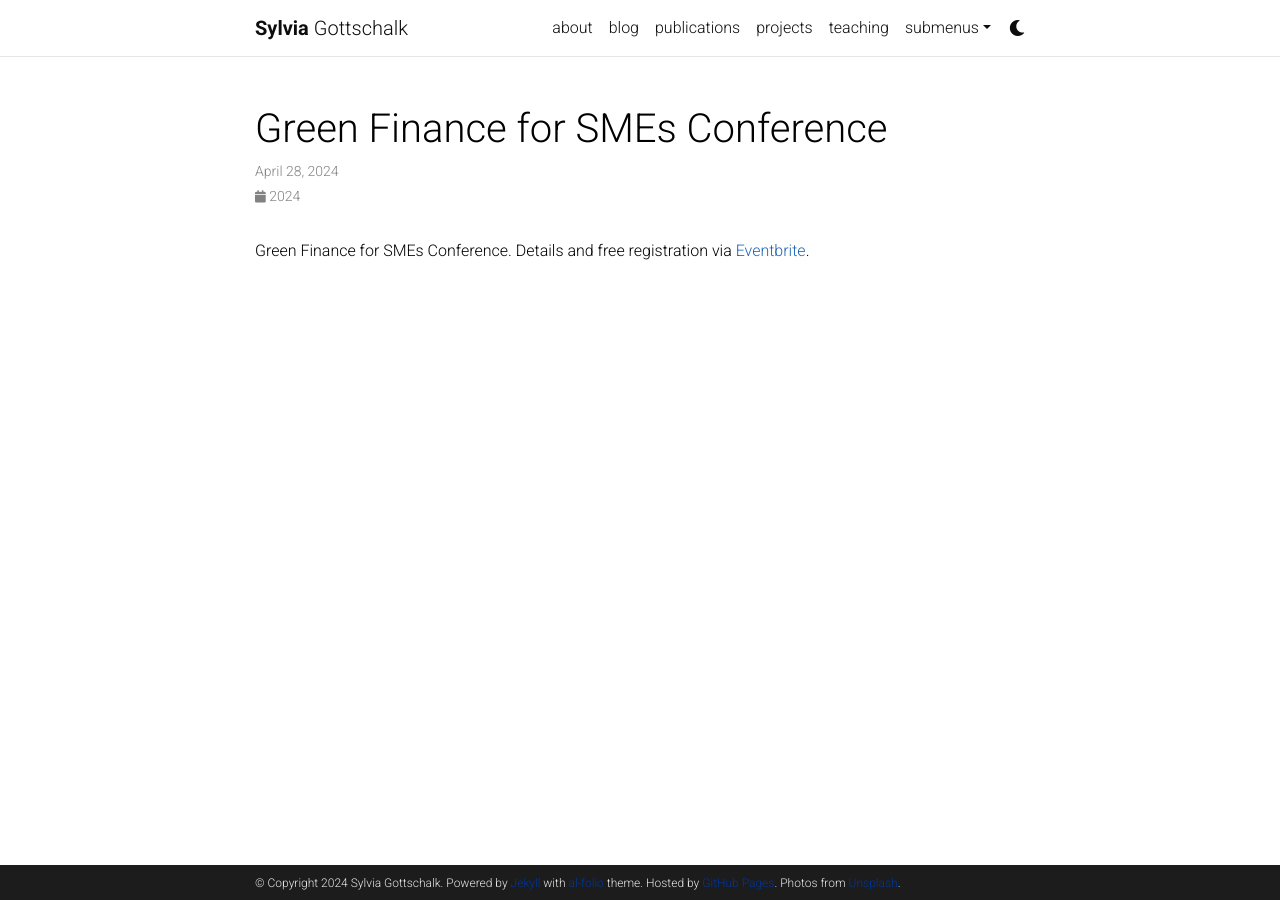
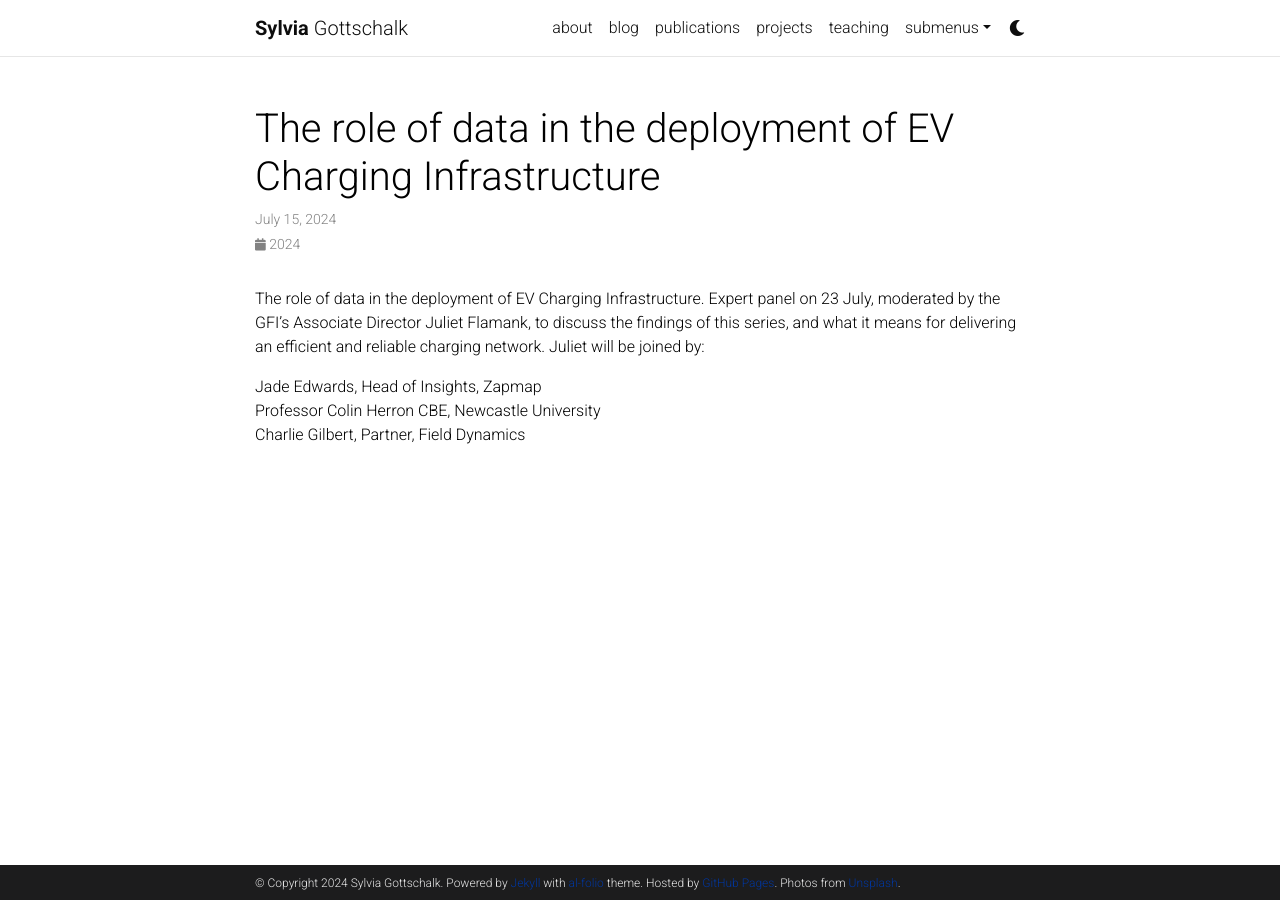
Before and after one commit to sdgottschalk/sgottschalk.io, a Jekyll site: the page built from _news/announcement_1.md, in a window 1280 px wide. Built offline with Jekyll 4.4.1, drawn with Linux system fonts in a browser that asks for light colours; comment, search, counter and statistics services are not loaded; a style sheet for code colours, icons or effects is not loaded.

Commit message:
Update announcement_1.md

```diff
--- a/_news/announcement_1.md
+++ b/_news/announcement_1.md
@@ -1,9 +1,13 @@
 ---
 layout: post
-title: Green Finance for SMEs Conference
-date: 2024-04-28 15:59:00-0400
+title: The role of data in the deployment of EV Charging Infrastructure
+date: 2024-07-15 15:59:00-0400
 inline: true
 related_posts: false
 ---
 
-Green Finance for SMEs Conference. Details and free registration via [Eventbrite](https://rb.gy/whfwwt).
+The role of data in the deployment of EV Charging Infrastructure. Expert panel on 23 July, moderated by the GFI's Associate Director Juliet Flamank, to discuss the findings of this series, and what it means for delivering an efficient and reliable charging network. Juliet will be joined by:
+
+Jade Edwards, Head of Insights, Zapmap <br/>
+Professor Colin Herron CBE, Newcastle University <br/>
+Charlie Gilbert, Partner, Field Dynamics <br/>
```
